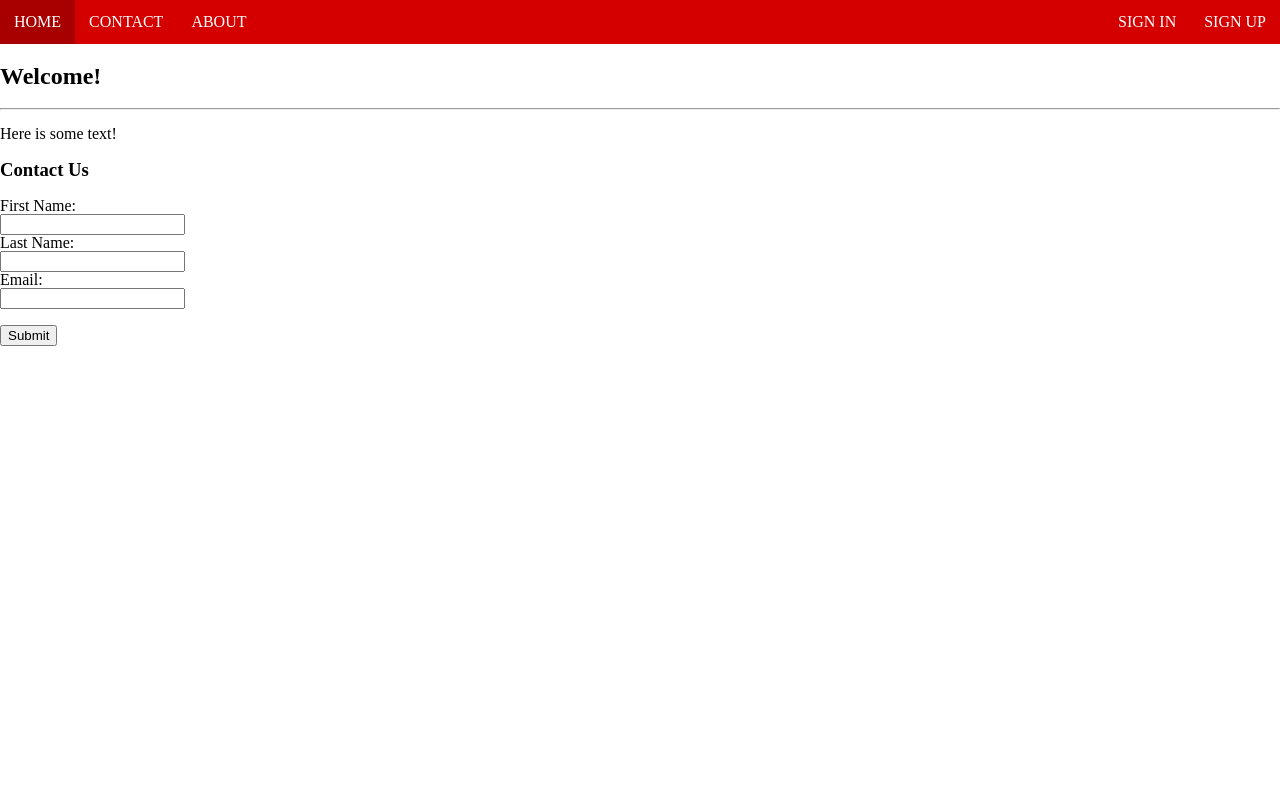
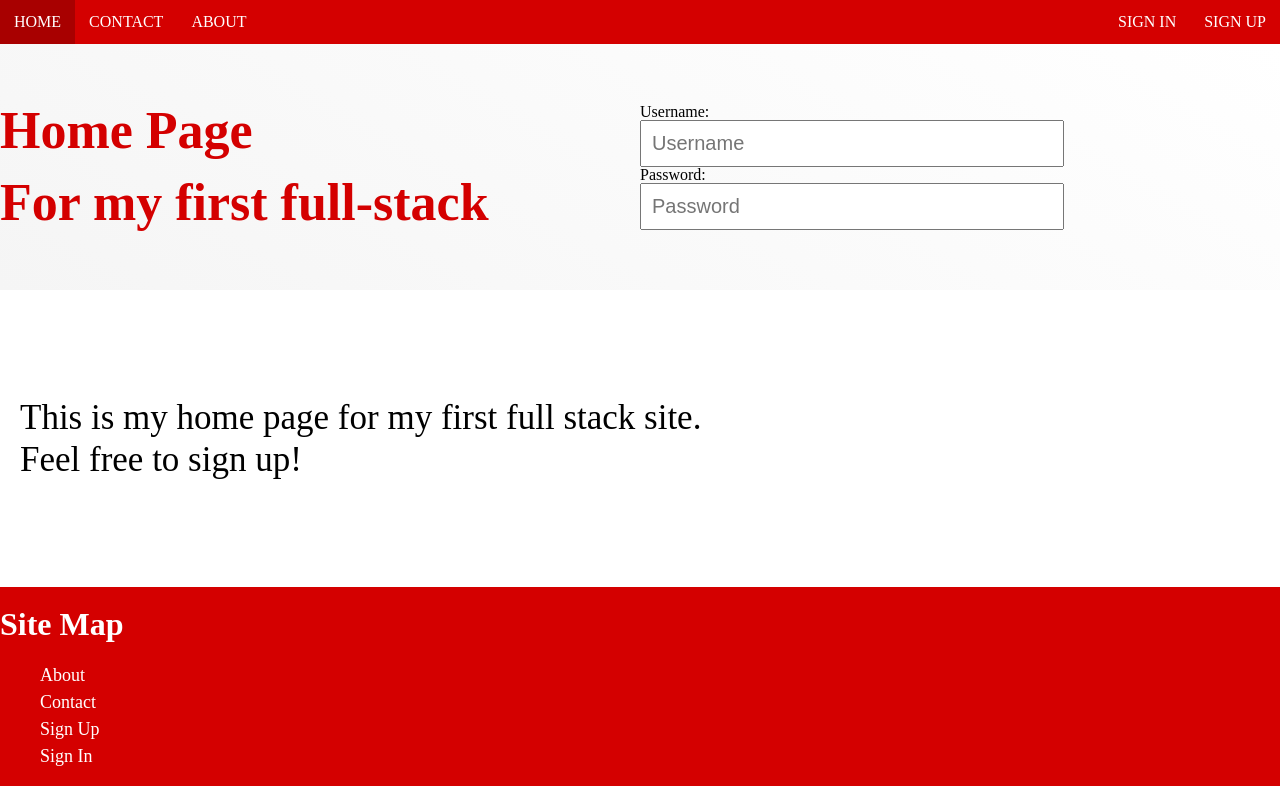
Before and after one commit to AnthonyMandala1/firstFullStack, a plain HTML site: page index.html in a window 1280 px wide. Drawn offline with Linux system fonts and the light colour scheme.

Commit message:
end of css

```diff
--- a/index.html
+++ b/index.html
@@ -18,23 +18,51 @@
             </ul>
         </nav>
 
-        <h2>Welcome!</h2>
-        <hr>
 
-        <p>
-            Here is some text!
-        </p>
+        <div class="container" id="section-1-gradient">
+            <div class="row">
+                <div class="col-6">
+                    <div>
+                        <h1 class="large">Home Page</h1>
+                        <h1 class="large">For my first full-stack</h1>
+                    </div>
+                </div>
+                <form>
+                    <div>
+                        Username: <br>
+                        <input class="inputbox" type="text" placeholder="Username"> <br>
+                        Password: <br>
+                        <input class="inputbox" type="password" placeholder="Password"> <br>
+                    </div>
+                </form>
+                <div class="col-6">
 
-        <h3>Contact Us</h3>
-        <form>
-            First Name: <br>
-            <input type="text"> <br>
-            Last Name: <br>
-            <input type="text"> <br>
-            Email: <br>
-            <input type="text"> <br> <br>
-            <input type="SUBMIT">
-        </form>
+                </div>
+            </div>
+        </div>
+
+        <div class="container">
+            <article>
+                <p>
+                    This is my home page for my first full stack site. <br>
+                    Feel free to sign up!
+                </p>
+            </article>
+        </div>
+
+        <footer class="footerStyle">
+            <div class="row">
+                <div class="col-3">
+                    <h1>Site Map</h1>
+                    <ul>
+                        <li>About</li>
+                        <li>Contact</li>
+                        <li>Sign Up</li>
+                        <li>Sign In</li>
+                    </ul>
+                </div>
+            </div>
+        </footer>
 
     </body>
 
--- a/styles.css
+++ b/styles.css
@@ -10,6 +10,69 @@ body {
     line-height: 1;
     margin: 0;
 }
+
+.container {
+    width: 100%;
+    margin: auto;
+    padding-top: 4%;
+    padding-bottom: 4%;
+}
+
+.row {
+    width: 100%;
+    display: flex;
+    flex-wrap: wrap;
+    align-items: center;
+}
+
+.row::after {
+    display: table;
+    clear: both;
+    content: "";
+}
+
+footer.footerStyle {
+    background-color: #d40000;
+    font-family: Bahnschrift;
+}
+
+footer.footerStyle h1 {
+    color: white;
+}
+
+footer.footerStyle ul {
+    list-style: none;
+    text-align: left;
+}
+
+footer.footerStyle ul li {
+    color: white;
+    font-size: 18px;
+    line-height: 1.5;
+}
+
+p {
+    font-size: 28px;
+    line-height: 1.2;
+}
+
+article p {
+    font-size: 35px;
+    padding: 20px;
+}
+
+.col-1 {width: 8.33%;}
+.col-2 {width: 16.66%;}
+.col-3 {width: 25%;}
+.col-4 {width: 33.33%;}
+.col-5 {width: 41.66%;}
+.col-6 {width: 50%;}
+.col-7 {width: 58.33%;}
+.col-8 {width: 66.66%;}
+.col-9 {width: 75%;}
+.col-10 {width: 83.33%;}
+.col-11 {width: 91.66%;}
+.col-12 {width: 100%;}
 
 /*Nav Bar*/
 
@@ -55,8 +118,32 @@ ul.top-nav li.dropdown {
     display: none;
 }
 
-#navBarElements {
 
+/*Styles for page*/
+#section-1-gradient {
+    background-image: linear-gradient(210deg, white, whitesmoke);
+}
+
+h1.large {
+    color: #d40000;
+    font-family: Bahnschrift;
+    font-size: 52px;
+    margin: 0;
+    line-height: 72px;
+}
+
+input[type="text"]{
+    font-size: 20px;
+    width: 400px;
+    min-width: 100px;
+    padding: 10px;
+}
+
+input[type="password"]{
+    font-size: 20px;
+    width: 400px;
+    min-width: 100px;
+    padding: 10px;
 }
 
 /*For mobile users*/
```
